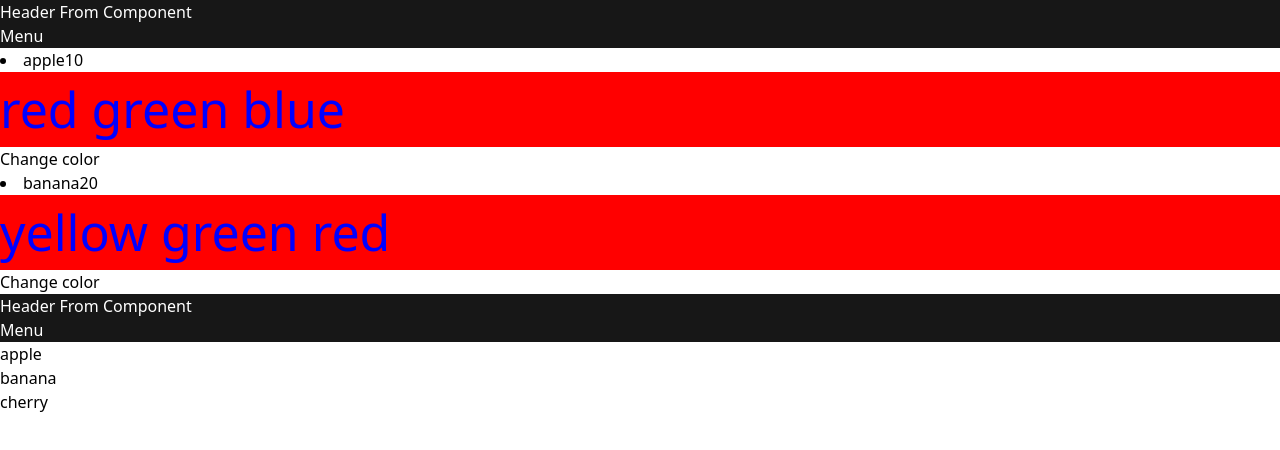
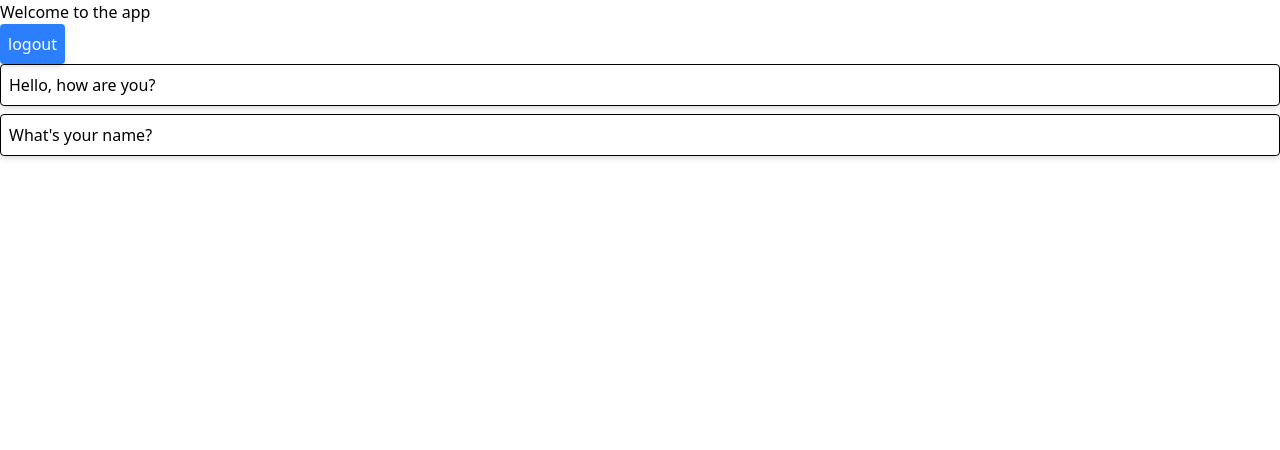
Before and after one commit to pengrui26/second-react, a React (Vite) app: page / in a window 1280 px wide. Shown: the top 450 px of the page. Built offline with nearby package versions, Linux system fonts and the light colour scheme.

Commit message:
add login/logout

```diff
--- a/src/App.jsx
+++ b/src/App.jsx
@@ -3,48 +3,61 @@ import reactLogo from "./assets/react.svg";
 import viteLogo from "/vite.svg";
 import "./App.css";
 import Header from "./components/Header";
+import Costom from "./components/Costom";
+import Menu from "./components/Menu";
+export const MyCOm = () => {
+  return <p>Hello {Math.random()}</p>;
+};
+
+export const Cost = () => {
+  return <p className="text-red-500">Cost here</p>;
+};
 
 function App() {
-  const [count, setCount] = useState(0);
-  const list = ["apple", "banana", "cherry"];
-  const title = "Hello World";
-  const person = {
-    firstName: "John",
-    lastName: "Doe",
-    age: 30,
-    city: "New York",
-  };
-  const fruits = [
-    {
-      title: "apple",
-      price: 10,
-      options: ["red", "green", "blue"],
-    },
-    {
-      title: "banana",
-      price: 20,
-      options: ["yellow", "green", "red"],
-    },
+  // const random = Math.random();
+  // const loops = [1, 2, 3, 4, 5, 6, 7, 8, 9];
+  // const isActive = false;
+
+  // return (
+  //   <div className="grid grid-cols-2 gap-2">
+  //     <div className={`p-3 border rounded shadow-md`}>Card1</div>
+  //     <div className={`p-3 border rounded shadow-md`}>Card2</div>
+  //   </div>
+  // );
+
+  const [isLoggedIn, setIsLoggedIn] = useState(true);
+  const messages = [
+    { id: 1, text: "Hello, how are you?" },
+    { id: 2, text: "I'm fine, thank you!" },
+    { id: 3, text: "What's your name?" },
   ];
-  const [color, setColor] = useState("blue");
+  function sayHello() {
+    switch (isLoggedIn) {
+      case true:
+        return "Welcome to the app";
+      case false:
+        return "Please log in";
+    }
+  }
   return (
-    <div className="app">
-      <Header />
-      {fruits.map((item, index) => (
-        <li key={index}>
-          {item.title}
-          {item.price}
-          <ul style={{ backgroundColor: "red", color: color }}>
-            {item.options.map((option, index) => (
-              <span key={index}> {option}</span>
-            ))}
-          </ul>
-          <button onClick={() => setColor(color == "blue" ? "green" : "blue")}>
-            Change color
-          </button>
-        </li>
-      ))}
-      <Header />
+    <div>
+      <p>{sayHello()}</p>
+      <button
+        onClick={() => setIsLoggedIn(!isLoggedIn)}
+        className="bg-blue-500 text-white p-2 rounded shadow-md"
+      >
+        {isLoggedIn ? "logout" : "login"}
+      </button>
+      <ul className="grid gap-2">
+        {messages.map(
+          (message) =>
+            (message.text.startsWith("H") || message.text.startsWith("W")) && (
+              <li key={message.id} className="p-2 border rounded shadow-md">
+                {message.text}
+              </li>
+            )
+        )}
+      </ul>
     </div>
   );
 }
--- /dev/null
+++ b/src/components/Costom/index.jsx
@@ -0,0 +1,3 @@
+export default function Costom({ children }) {
+  return <header>{children}</header>;
+}
--- a/src/components/Header.jsx
+++ b/src/components/Header.jsx
@@ -1,10 +1,22 @@
 import Menu from "./Menu";
-
-export default function Header() {
+import Costom from "./Costom";
+export default function Header({
+  loop,
+  random = Math.random(),
+  isActive = true,
+}) {
   return (
     <header className="bg-neutral-900 text-white">
-      <h1>Header From Component</h1>
-      <Menu />
+      {/* <h1>
+        The {loop} th Random number: {random}
+        {isActive && <p>Active</p>}
+        <Menu {...{ loop }} />
+      </h1> */}
+      <Costom>
+        <Costom>
+          <p>Hello 2</p>
+        </Costom>
+      </Costom>
     </header>
   );
 }
--- a/src/components/Menu/index.jsx
+++ b/src/components/Menu/index.jsx
@@ -1,3 +1,8 @@
-export default function Menu() {
-  return <div>Menu</div>;
+export default function Menu({ changeBgColor }) {
+  return (
+    <header className="bg-green-500">
+      <div>Menu for App.jsx</div>
+      <button onClick={changeBgColor}>Change color</button>
+    </header>
+  );
 }
--- a/src/main.jsx
+++ b/src/main.jsx
@@ -1,15 +1,10 @@
 import { StrictMode } from "react";
 import { createRoot } from "react-dom/client";
 import "./index.css";
-import App from "./App.jsx";
+import App, { MyCOm } from "./App.jsx";
 
 createRoot(document.getElementById("root")).render(
   <StrictMode>
     <App />
-    <ul>
-      <li>apple</li>
-      <li>banana</li>
-      <li>cherry</li>
-    </ul>
   </StrictMode>
 );
```
